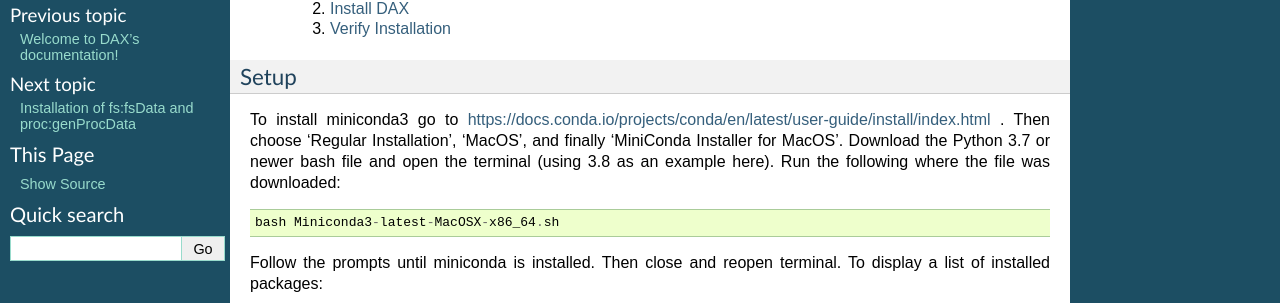
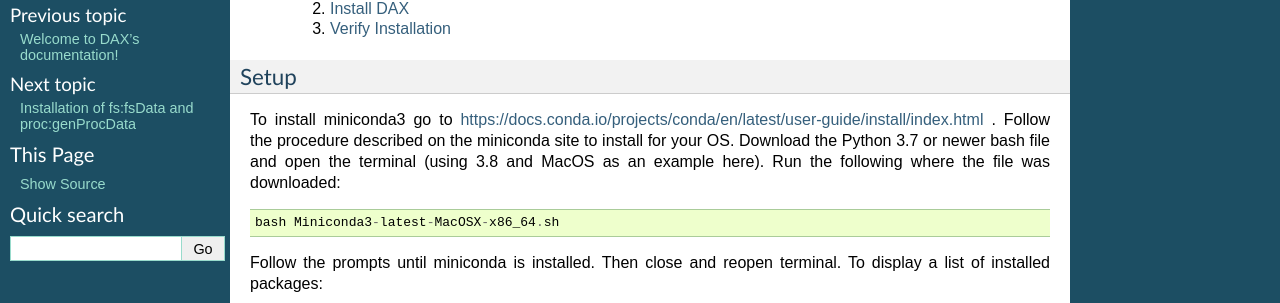
Before and after one commit to VUIIS/dax, a Sphinx documentation site: the page built from docs/installing_dax_in_a_virtual_environment.rst, in a window 1280 px wide. Shown: the part 208-511 px from the top of the page. Built offline with Sphinx 7.4.7, drawn with Linux system fonts in a browser that asks for light colours.

Commit message:
Update installing_dax_in_a_virtual_environment.rst

```diff
--- a/docs/installing_dax_in_a_virtual_environment.rst
+++ b/docs/installing_dax_in_a_virtual_environment.rst
@@ -14,7 +14,7 @@ Table of Contents
 Setup
 -----
 
-To install miniconda3 go to https://docs.conda.io/projects/conda/en/latest/user-guide/install/index.html . Then choose 'Regular Installation', 'MacOS', and finally 'MiniConda Installer for MacOS'. Download the Python 3.7 or newer bash file and open the terminal (using 3.8 as an example here). Run the following where the file was downloaded:
+To install miniconda3 go to https://docs.conda.io/projects/conda/en/latest/user-guide/install/index.html . Follow the procedure described on the miniconda site to install for your OS. Download the Python 3.7 or newer bash file and open the terminal (using 3.8 and MacOS as an example here). Run the following where the file was downloaded:
 
 ::
 
```
